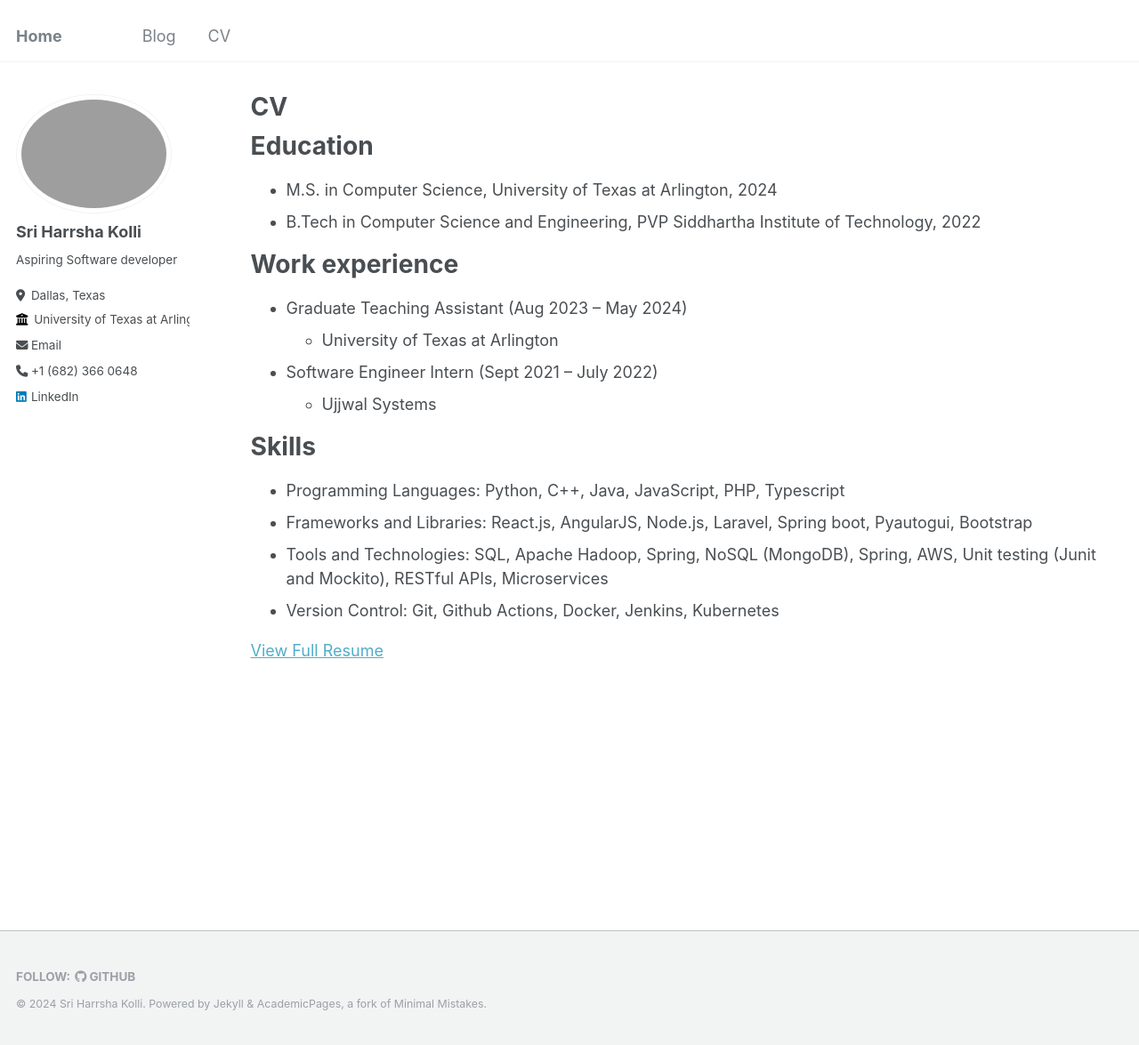
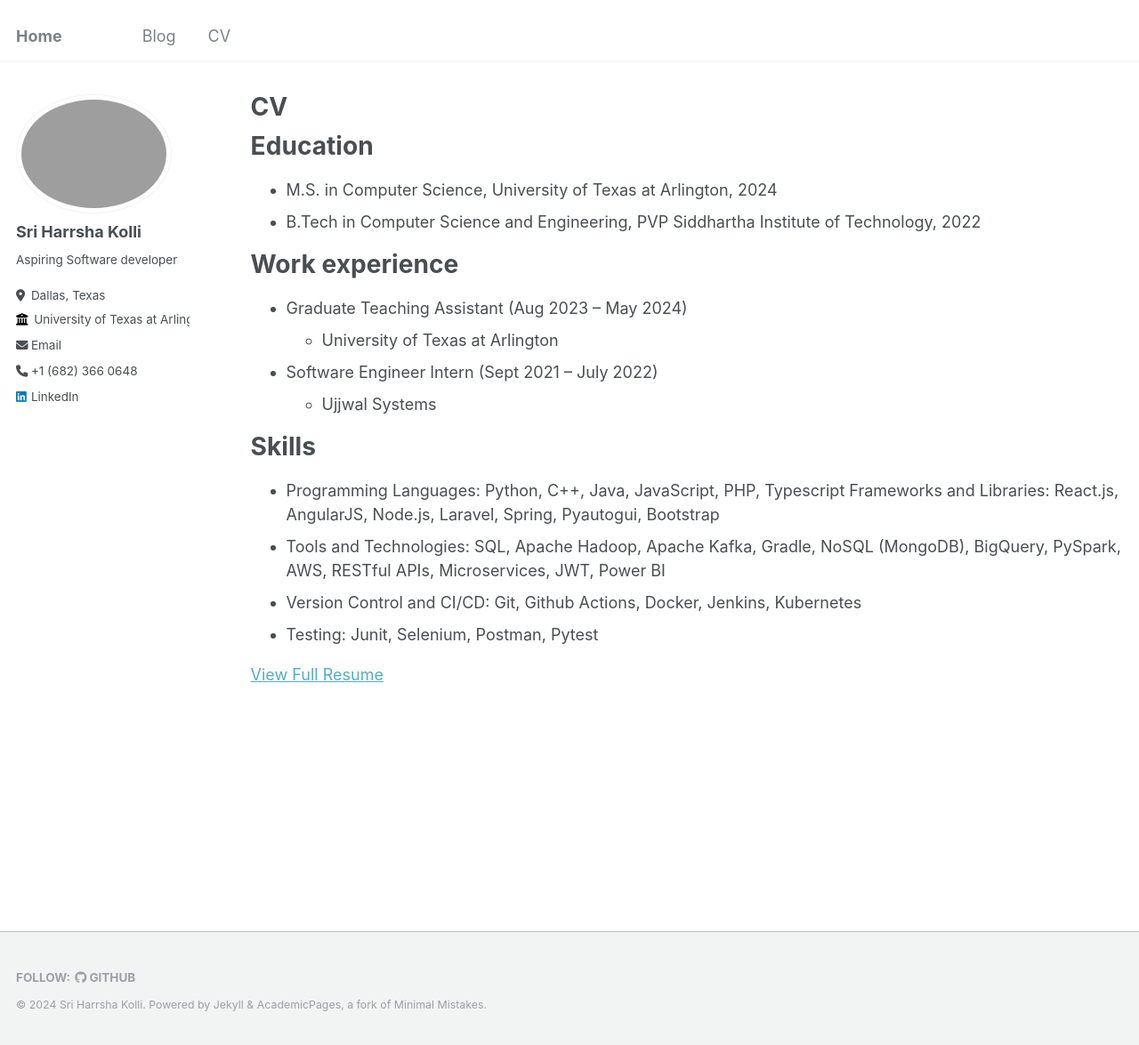
Before and after one commit to t1ppu/t1ppu.github.io, a Jekyll site: the page built from _pages/cv.md, in a window 1280 px wide and 1175 px high. Shown: the whole window at 89% size. Built offline with Jekyll 4.4.1, drawn with Linux system fonts in a browser that asks for light colours.

```diff
--- a/_pages/cv.md
+++ b/_pages/cv.md
@@ -25,10 +25,9 @@ Work experience
 
 Skills
 ======
-* Programming Languages: Python, C++, Java, JavaScript, PHP, Typescript
-* Frameworks and Libraries: React.js, AngularJS, Node.js, Laravel, Spring boot, Pyautogui, Bootstrap
-* Tools and Technologies: SQL, Apache Hadoop, Spring, NoSQL (MongoDB), Spring, AWS, Unit testing (Junit
-and Mockito), RESTful APIs, Microservices
-* Version Control: Git, Github Actions, Docker, Jenkins, Kubernetes
+* Programming Languages: Python, C++, Java, JavaScript, PHP, Typescript Frameworks and Libraries: React.js, AngularJS, Node.js, Laravel, Spring, Pyautogui, Bootstrap
+* Tools and Technologies: SQL, Apache Hadoop, Apache Kafka, Gradle, NoSQL (MongoDB), BigQuery, PySpark, AWS, RESTful APIs, Microservices, JWT, Power BI
+* Version Control and CI/CD: Git, Github Actions, Docker, Jenkins, Kubernetes
+* Testing: Junit, Selenium, Postman, Pytest
 
 [View Full Resume](../files/Kolli_Resume.pdf)
```
Also changed, not shown: 1 other file.
